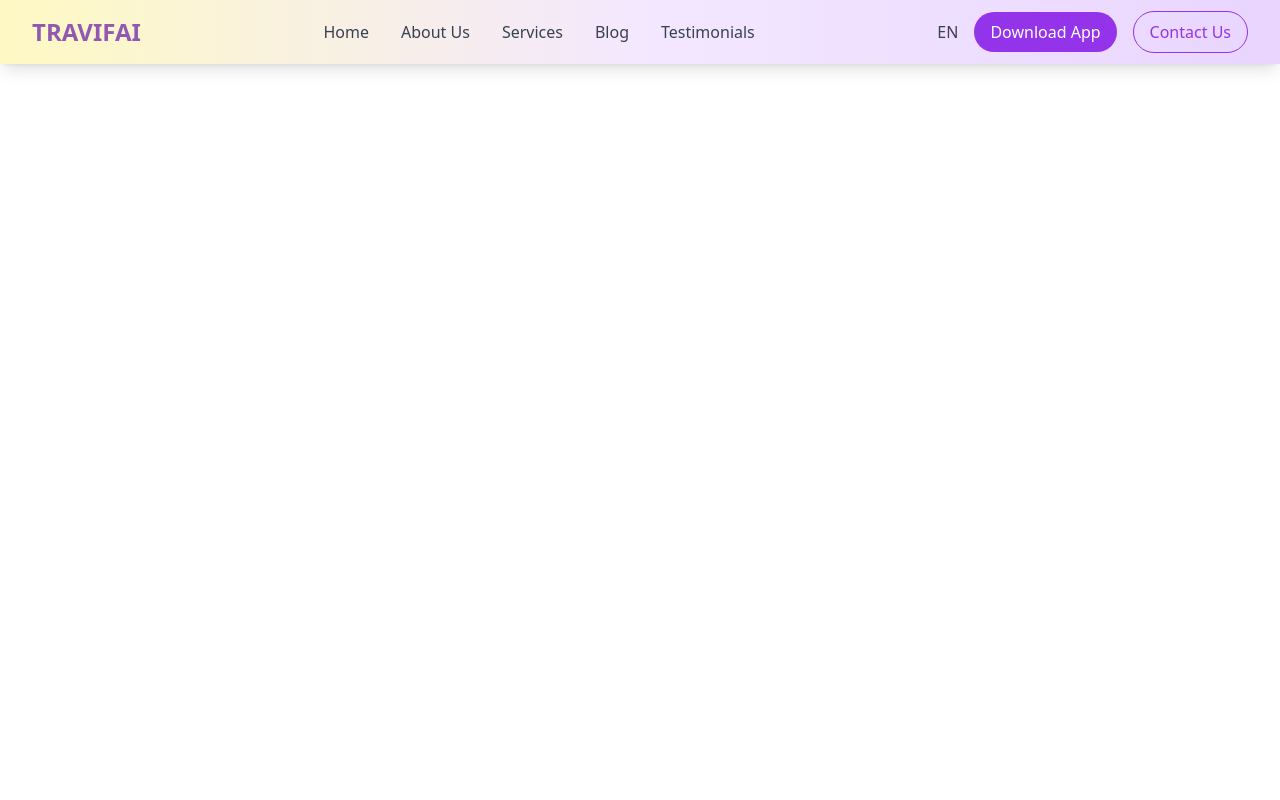
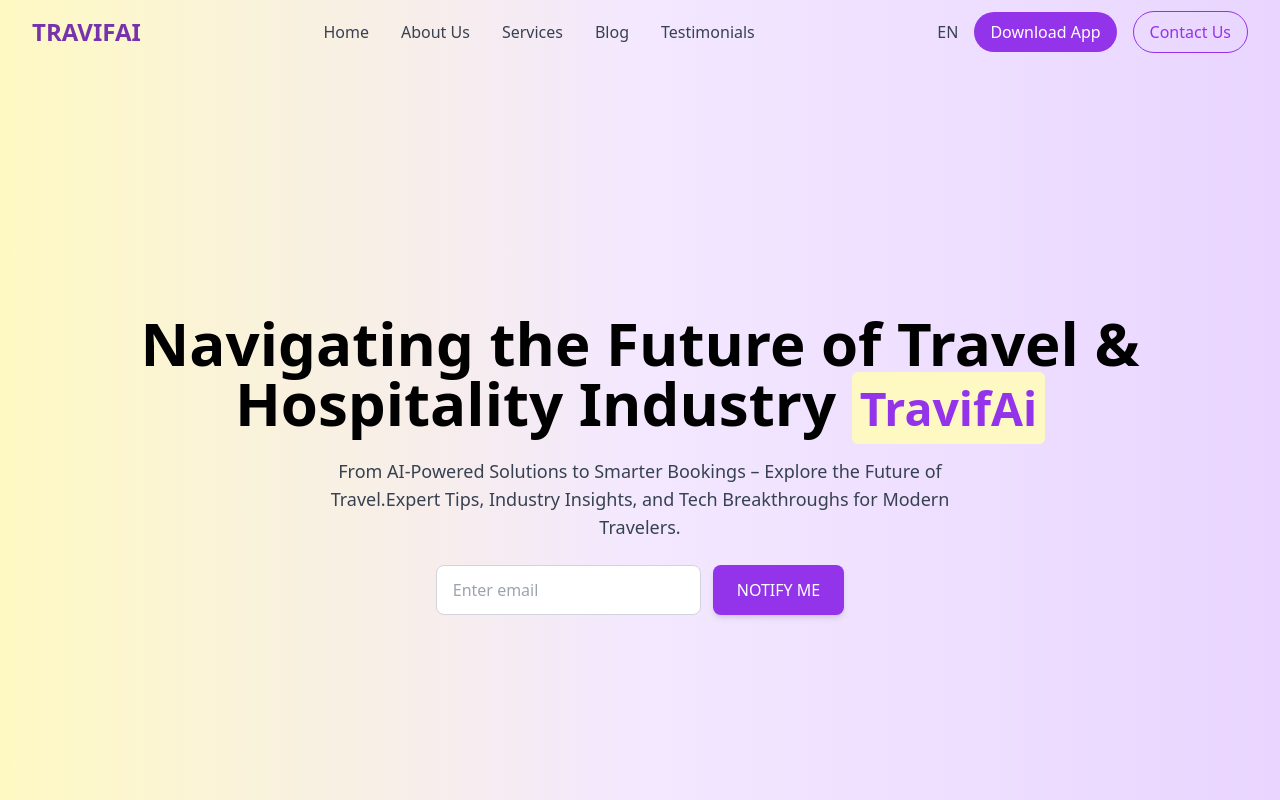
Before and after one commit to jagrat-phugat/Travifai-Web, a React (Vite) app: page /blog in a window 1280 px wide. Shown: the top 800 px of the page. Built offline with nearby package versions, Linux system fonts and the light colour scheme.

Commit message:
added the blog page and its hero section

```diff
--- a/src/App.jsx
+++ b/src/App.jsx
@@ -6,6 +6,7 @@ import AboutPage from "./pages/AboutPage.jsx";
 import LandingPage from "./pages/LandingPage.jsx";
 import ContactPage from "./pages/ContactPage.jsx";
 import ServicesPage from "./pages/ServicesPage.jsx";
+import BlogPage from "./pages/BlogPage.jsx";
 
 const App = () => {
   return (
@@ -18,6 +19,8 @@ const App = () => {
             <Route path="/testimonials" element={<TestimonialsPage />} />
             <Route path="/contact" element={<ContactPage />} />
             <Route path="/about" element={<AboutPage />} />
+            <Route path="/blog" element={<BlogPage />} />
+
             <Route path="/services" element={<ServicesPage />} />
             {/* Future 404 Page */}
             {/* <Route path="*" element={<NotFoundPage />} /> */}
--- /dev/null
+++ b/src/components/Bloghero/Bloghero.jsx
@@ -0,0 +1,79 @@
+import React, { useState } from "react";
+import { motion } from "framer-motion";
+
+const Bloghero = () => {
+  const [email, setEmail] = useState("");
+  const [message, setMessage] = useState("");
+
+  const handleSubmit = async (e) => {
+    e.preventDefault();
+    if (!email) return;
+
+    const formUrl = "https://formspree.io/f/YOUR_FORM_ID"; // Replace with your Formspree/W3 Form ID
+
+    try {
+      const response = await fetch(formUrl, {
+        method: "POST",
+        headers: { "Content-Type": "application/json" },
+        body: JSON.stringify({ email, message: `Subscription request for TravifAi blog.` })
+      });
+      if (response.ok) {
+        setMessage("Thank you for subscribing! Check your email.");
+        setEmail("");
+      } else {
+        setMessage("Something went wrong. Try again.");
+      }
+    } catch (error) {
+      setMessage("Error submitting form. Try again.");
+    }
+  };
+
+  return (
+    <motion.div
+      initial={{ opacity: 0, y: 50 }}
+      animate={{ opacity: 1, y: 0 }}
+      transition={{ duration: 0.8 }}
+      className="flex flex-col items-center justify-center min-h-screen bg-gradient-to-r from-yellow-100 via-purple-100 to-purple-200 text-center p-6"
+    >
+      {/* Header Section */}
+      <h1 className="text-4xl md:text-5xl lg:text-6xl font-bold text-black leading-tight mb-4">
+      Navigating the Future of Travel &  <br /> Hospitality Industry {" "}
+        <span className="text-purple-600 bg-yellow-100 px-2 py-1 rounded-md text-[2.9rem]">
+          TravifAi
+        </span>
+      </h1>
+      <p className="mt-2 text-lg text-gray-700 max-w-2xl">
+      From AI-Powered Solutions to Smarter Bookings – Explore the Future of Travel.Expert Tips, Industry Insights, and Tech Breakthroughs for Modern Travelers.
+      </p>
+
+      {/* Subscription Form */}
+      <motion.div
+        initial={{ opacity: 0, y: 30 }}
+        whileInView={{ opacity: 1, y: 0 }}
+        transition={{ duration: 0.6 }}
+        className="mt-6 flex flex-wrap gap-3"
+      >
+        <form onSubmit={handleSubmit} className="flex flex-col md:flex-row gap-3">
+          <input
+            type="email"
+            placeholder="Enter email"
+            value={email}
+            onChange={(e) => setEmail(e.target.value)}
+            required
+            className="px-4 py-3 w-full md:w-auto border border-gray-300 rounded-lg focus:outline-none focus:ring-2 focus:ring-purple-500 transition"
+          />
+          <button
+            type="submit"
+            className="px-6 py-3 bg-purple-600 text-white rounded-lg shadow-md hover:bg-purple-700 hover:shadow-lg transition duration-300"
+          >
+            NOTIFY ME
+          </button>
+        </form>
+      </motion.div>
+
+      {message && <p className="mt-4 text-green-600">{message}</p>}
+    </motion.div>
+  );
+};
+
+export default Bloghero;
--- /dev/null
+++ b/src/pages/BlogPage.jsx
@@ -0,0 +1,17 @@
+
+
+import Bloghero from "../components/Bloghero/Bloghero.jsx";
+
+
+const BlogPage = () => {
+  return (
+    <main className="w-full overflow-x-hidden">
+      <>
+        <Bloghero />
+
+      </>
+    </main>
+  );
+};
+
+export default BlogPage;
```
